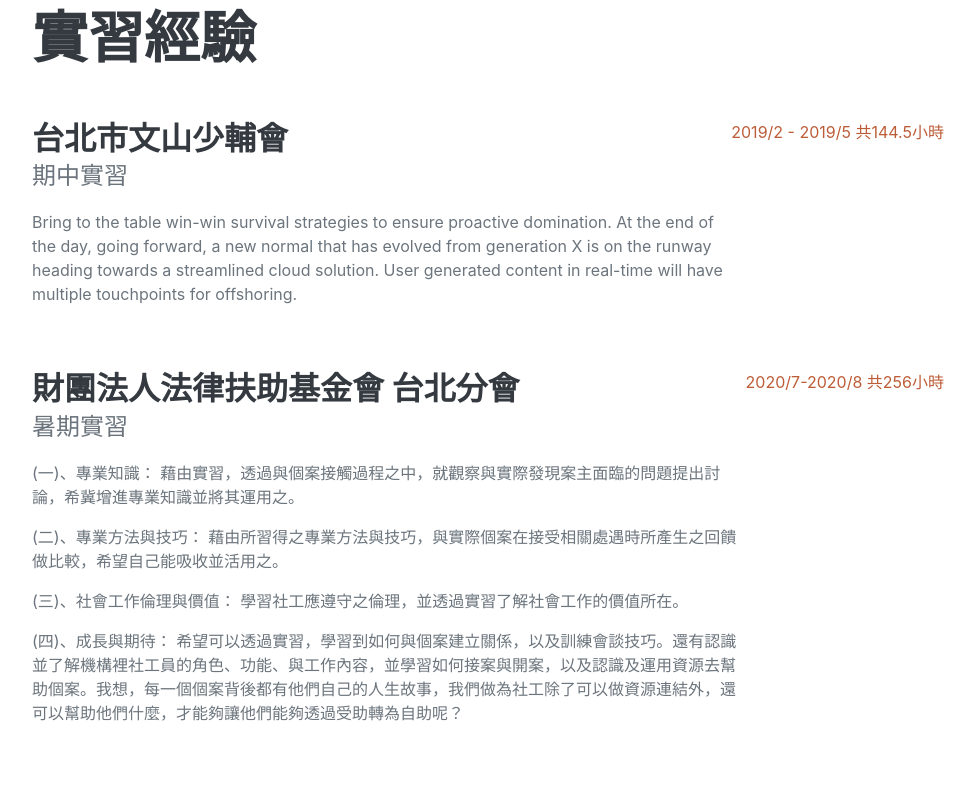
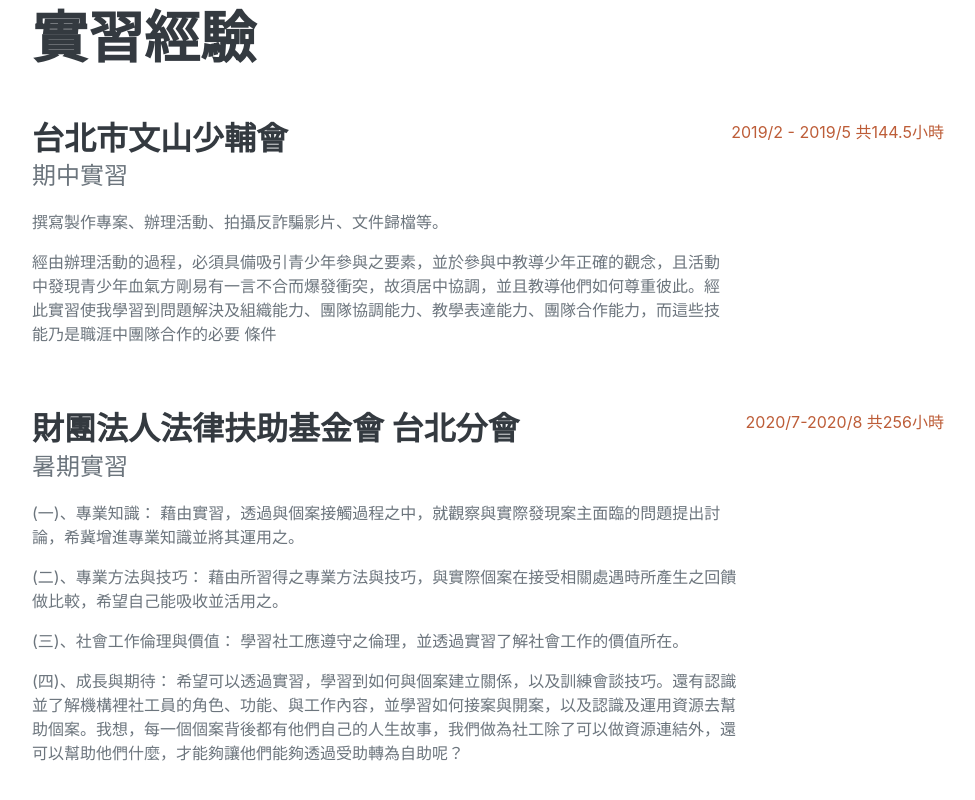
Before and after one commit to JeffreyChou019/Resume, a plain HTML site: page index.html in a window 1280 px wide. Shown: the part 2811-3611 px from the top of the page, without its empty margins (288-1263 px from the left). Drawn offline with nearby package versions, Linux system fonts and the light colour scheme; a web font is replaced by a local one.

Commit message:
Update index.html

```diff
--- a/index.html
+++ b/index.html
@@ -126,7 +126,9 @@
                         <div class="flex-grow-1">
                             <h3 class="mb-0">台北市文山少輔會</h3>
                             <div class="subheading mb-3">期中實習</div>
-                            <p>Bring to the table win-win survival strategies to ensure proactive domination. At the end of the day, going forward, a new normal that has evolved from generation X is on the runway heading towards a streamlined cloud solution. User generated content in real-time will have multiple touchpoints for offshoring.</p>
+                            <p>撰寫製作專案、辦理活動、拍攝反詐騙影片、文件歸檔等。</p>
+                            <p>經由辦理活動的過程，必須具備吸引青少年參與之要素，並於參與中教導少年正確的觀念，且活動中發現青少年血氣方剛易有一言不合而爆發衝突，故須居中協調，並且教導他們如何尊重彼此。經此實習使我學習到問題解決及組織能力、團隊協調能力、教學表達能力、團隊合作能力，而這些技能乃是職涯中團隊合作的必要
+條件</p>
                         </div>
                         <div class="flex-shrink-0"><span class="text-primary">2019/2 - 2019/5 共144.5小時</span></div>
                     </div>
```
